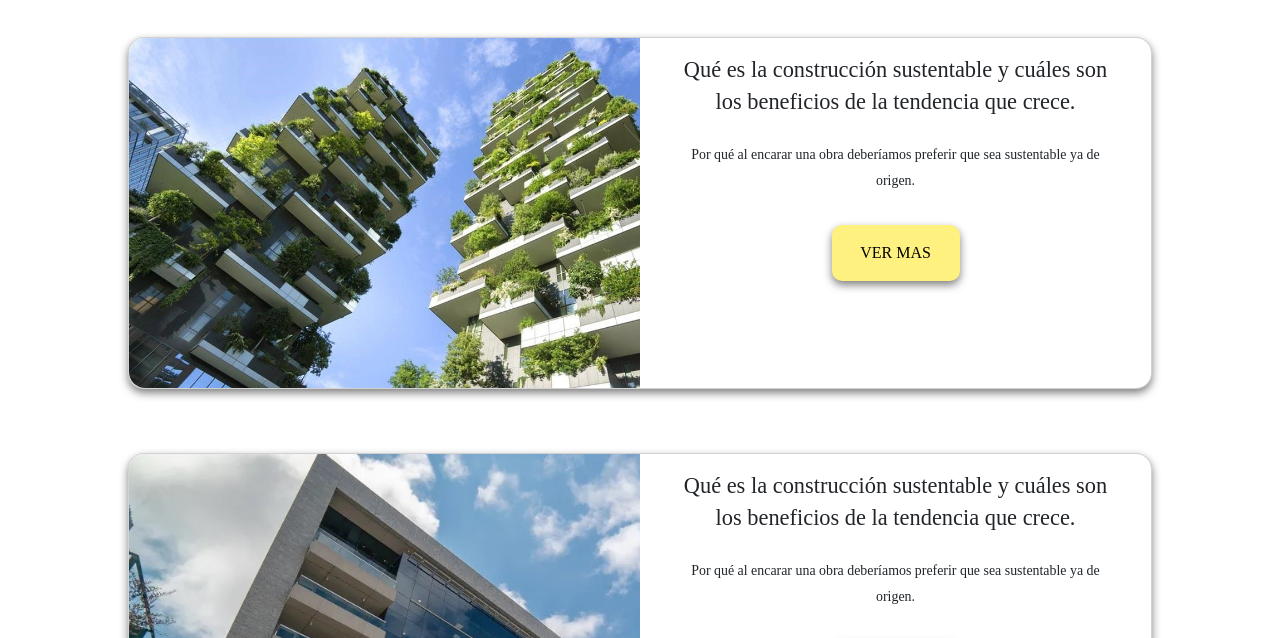
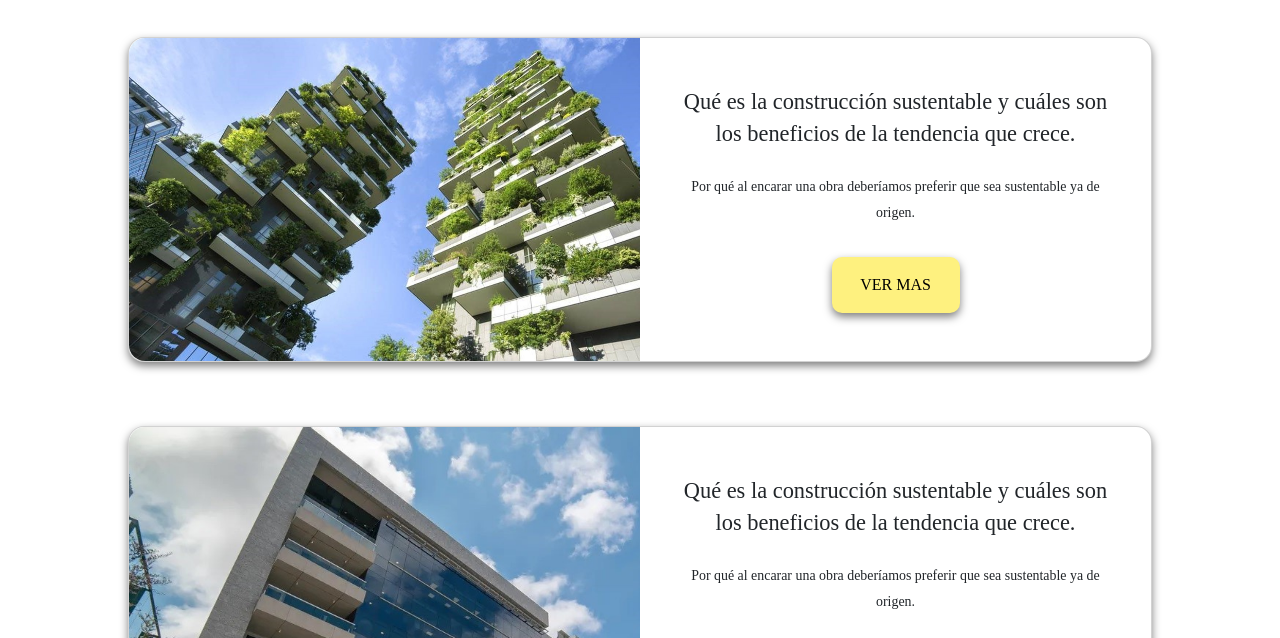
Before and after one commit to Manuhnz/primer_repositorio, a plain HTML site: page pages/blog.html in a window 1280 px wide. Shown: the part 143-781 px from the top of the page. Drawn offline with nearby package versions, Linux system fonts and the light colour scheme; a web font is replaced by a local one.

Commit message:
centrado de texto de card blog

```diff
--- a/css/blog.css
+++ b/css/blog.css
@@ -89,16 +89,15 @@
     div .card-img-top {
         border-radius: 1rem 0 0 1rem;
         width: 50%;
-        height: 21.87rem;
         object-fit: cover;
         object-position: top left;
     }
 
-    .card-body {
-        padding: 0 1rem;
+    div .card-body {
+        padding: 2rem 1rem;
     }
 
-    .card-title {
+    div .card-title {
         font-family: anton;
         font-size: 1.4rem;
         line-height: 2rem;
```
